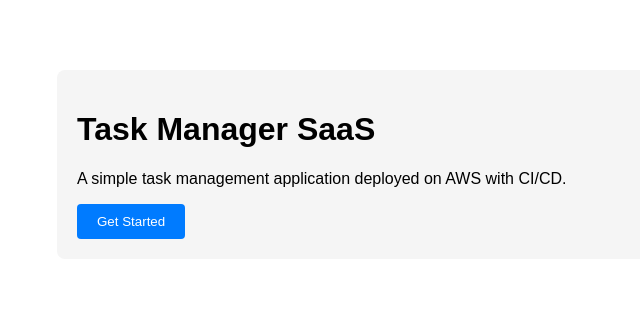
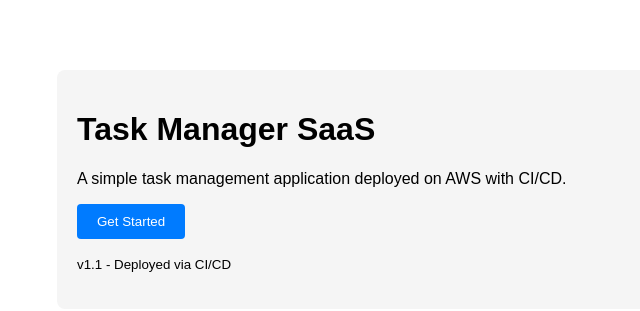
Before and after one commit to ronit111/task-manager-saas, a Flask app: page / in a window 1280 px wide. Shown: the top 311 px of the page, without its empty margins (183-823 px from the left). Run offline with Flask 3, Linux system fonts and the light colour scheme.

Commit message:
Add GitHub Actions CI/CD pipeline
- Auto-deploy to EC2 on push to main
- Health check after deployment
- Version bump to test pipeline

Co-Authored-By: Claude Opus 4.5 <noreply@anthropic.com>

```diff
--- a/app/templates/index.html
+++ b/app/templates/index.html
@@ -4,4 +4,5 @@
 <h1>Task Manager SaaS</h1>
 <p>A simple task management application deployed on AWS with CI/CD.</p>
 <a href="{{ url_for('main.login') }}"><button>Get Started</button></a>
+<p><small>v1.1 - Deployed via CI/CD</small></p>
 {% endblock %}
```
Also changed, not shown: .github/workflows/deploy.yml (added).
